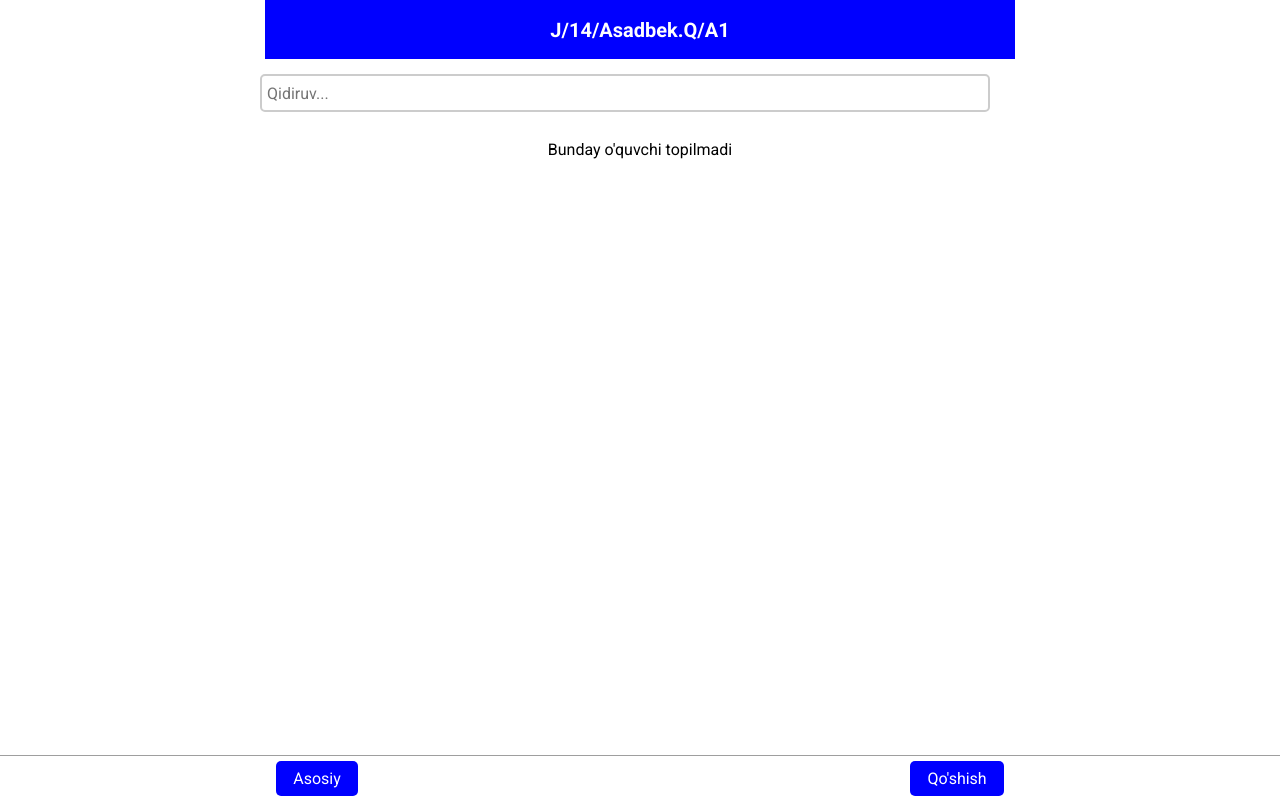
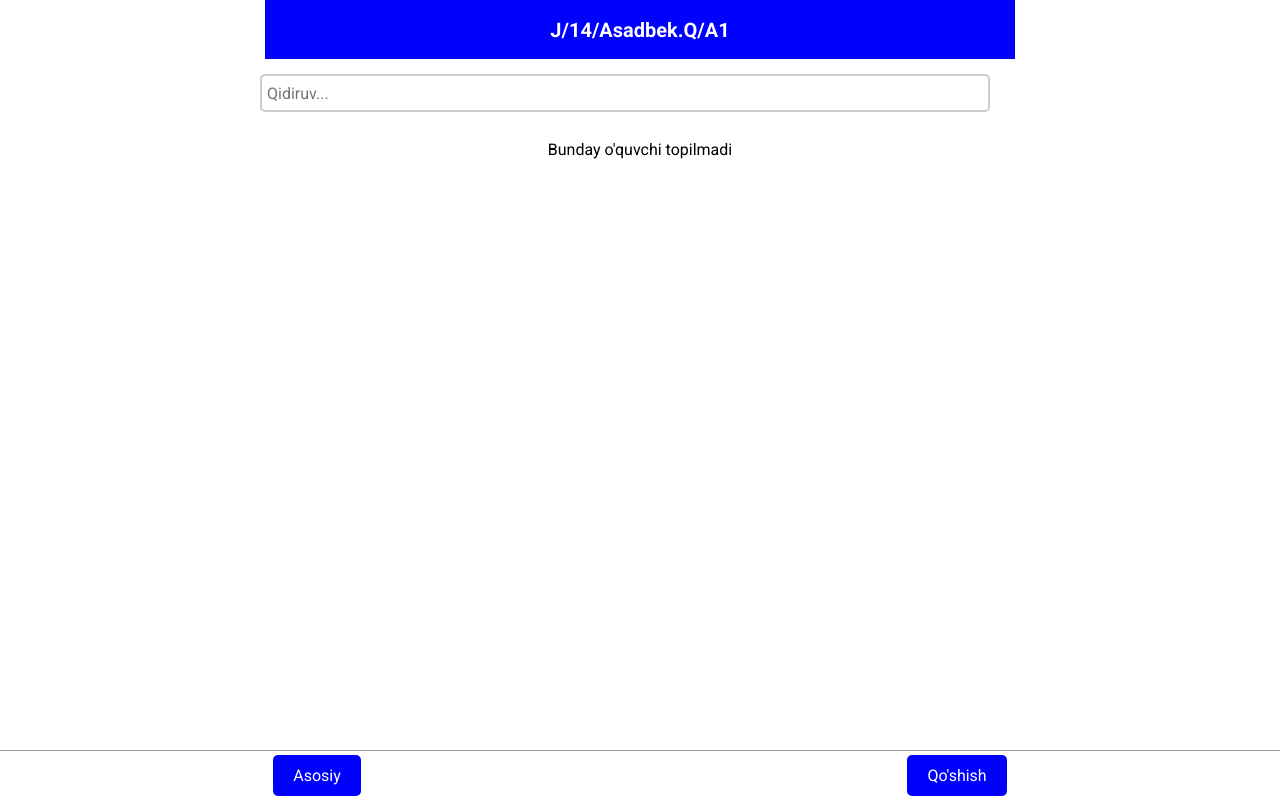
Before and after one commit to Davronbek077/ScoreApp, a React (Vite) app: page / in a window 1280 px wide. Built offline with nearby package versions, Linux system fonts and the light colour scheme.

Commit message:
page updated

```diff
--- a/src/pages/pages.css
+++ b/src/pages/pages.css
@@ -7,7 +7,7 @@
 .pages{
     background-color: white;
     border-top: 1px solid rgba(0, 0, 0, 0.379);
-    height: 45px;
+    height: 50px;
     display: flex;
     align-items: center;
     justify-content: space-around;
@@ -25,7 +25,7 @@
     text-decoration: none;
     color: white;
     background-color: blue;
-    padding: 8px 17px;
+    padding: 11px 20px;
     border: none;
     border-radius: 5px;
 }
```
